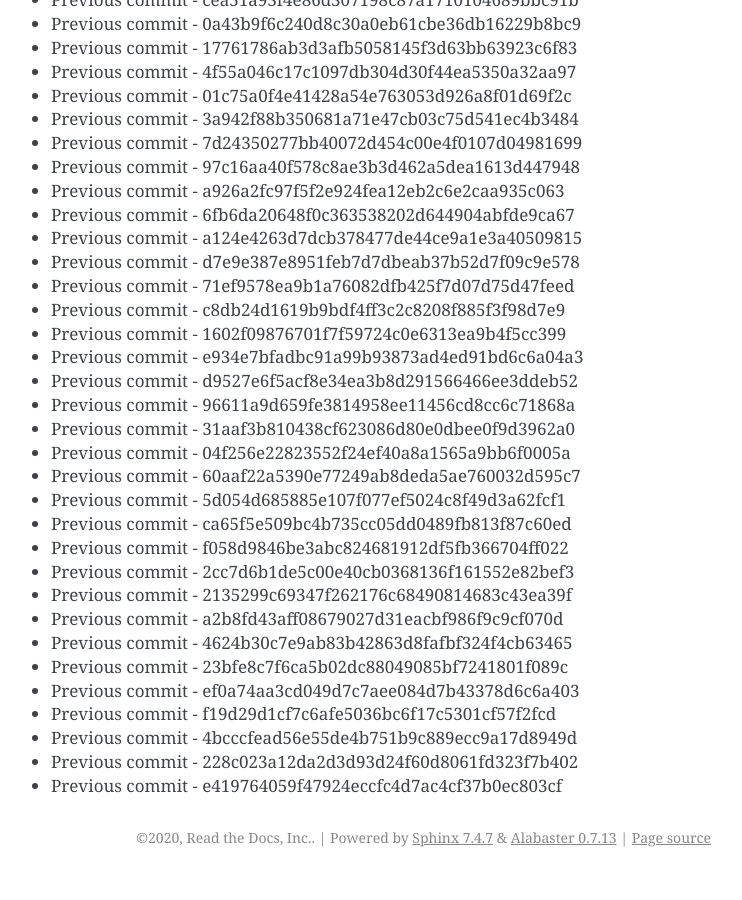
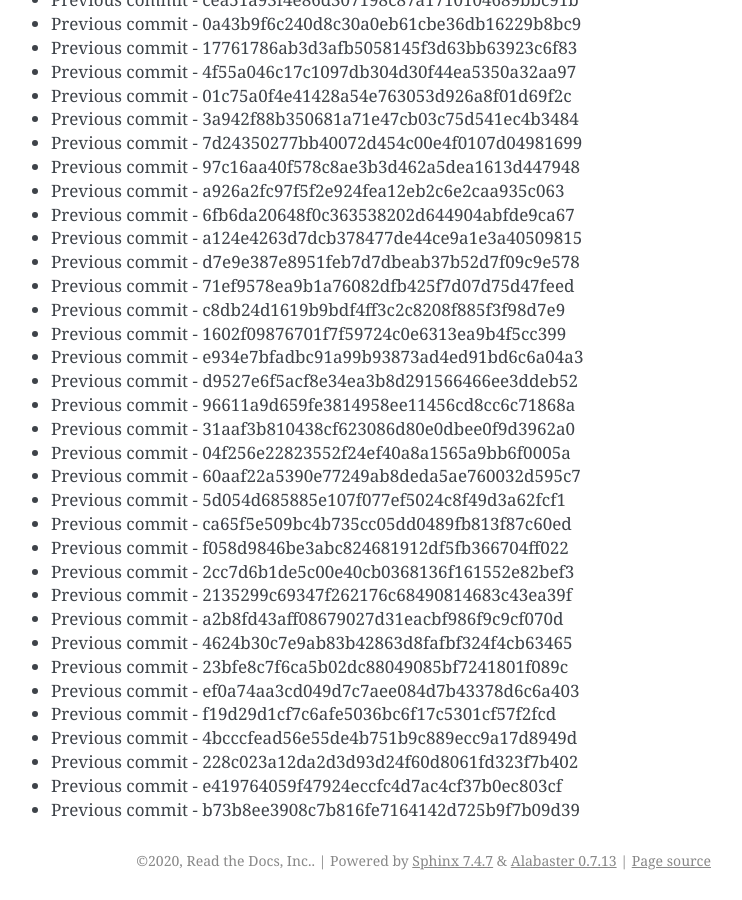
Before and after one commit to readthedocs/rtd-git-stresstest, a Sphinx documentation site: the page built from docs/updates.rst, in a window 1280 px wide and 900 px high, scrolled down 65454 px. Shown: the whole window, without its empty margins (399-1141 px from the left). Built offline with Sphinx 7.4.7, drawn with Linux system fonts in a browser that asks for light colours; before the commit the page ends 66331 px from its top, so only the background shows below that.

Commit message:
Generating commit from previous: b73b8ee3908c7b816fe7164142d725b9f7b09d39

```diff
--- a/docs/updates.rst
+++ b/docs/updates.rst
@@ -2782,3 +2782,4 @@ It can be tested for any performance characteristics.
 * Previous commit - 4bcccfead56e55de4b751b9c889ecc9a17d8949d
 * Previous commit - 228c023a12da2d3d93d24f60d8061fd323f7b402
 * Previous commit - e419764059f47924eccfc4d7ac4cf37b0ec803cf
+* Previous commit - b73b8ee3908c7b816fe7164142d725b9f7b09d39
```
